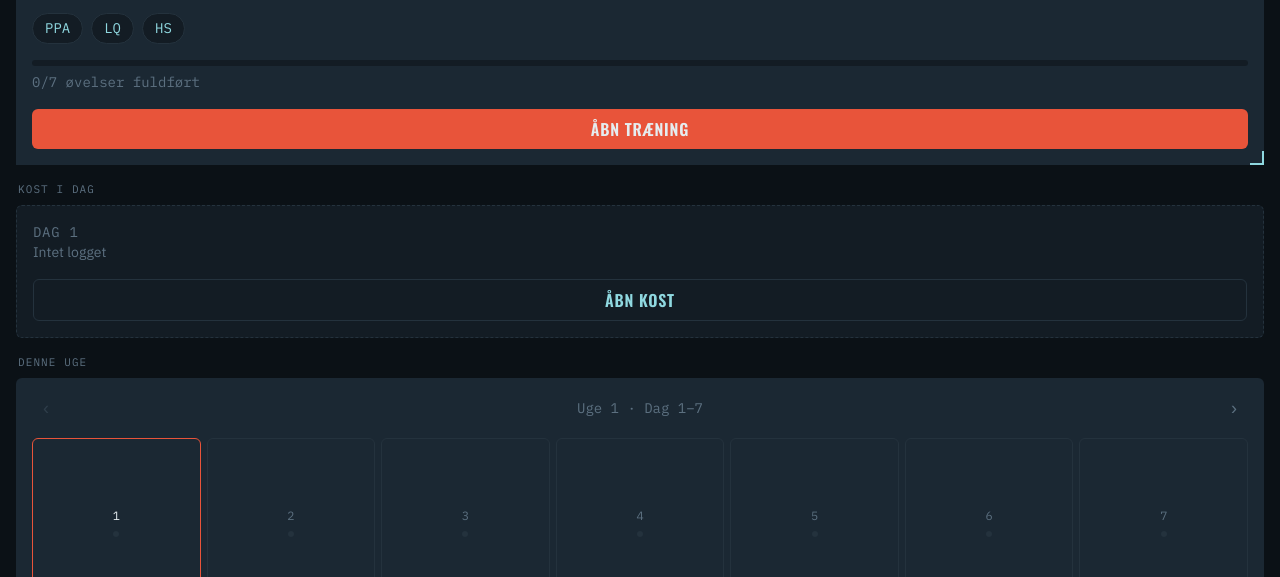
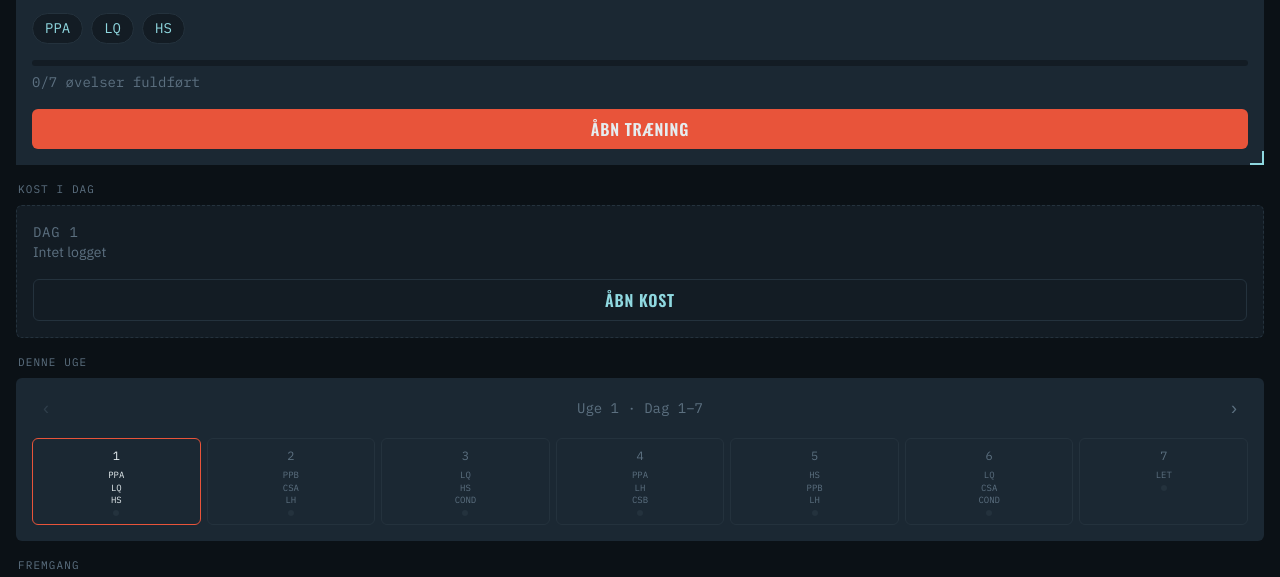
Before and after one commit to NordCreativeGL/Greenland-camp-fitness, a website: page index.html in a window 1280 px wide. Shown: the part 223-800 px from the top of the page. Drawn offline with Linux system fonts and the light colour scheme.

Commit message:
Show session codes in dashboard week strip

```diff
--- a/css/style.css
+++ b/css/style.css
@@ -363,18 +363,26 @@ textarea {
 
 .dashboard-week-day {
   flex: 1;
-  aspect-ratio: 1;
   border: 1px solid var(--color-border);
   border-radius: var(--radius);
+  padding: var(--space-2) 2px;
   display: flex;
   flex-direction: column;
   align-items: center;
-  justify-content: center;
   font-family: var(--font-mono);
   font-size: 12px;
-  gap: 6px;
+  gap: 4px;
   color: var(--color-text-muted);
   cursor: pointer;
+  text-align: center;
+}
+
+.dashboard-week-day-codes {
+  display: flex;
+  flex-direction: column;
+  gap: 1px;
+  font-size: 9px;
+  line-height: 1.3;
 }
 
 .dashboard-week-day.today {
--- a/js/app.js
+++ b/js/app.js
@@ -451,6 +451,19 @@
       const numberEl = document.createElement('div');
       numberEl.textContent = String(dayNumber);
       dayEl.appendChild(numberEl);
+
+      const scheduleEntry = WEEKLY_SCHEDULE[dayNumber - weekStartDay];
+      const codesEl = document.createElement('div');
+      codesEl.className = 'dashboard-week-day-codes';
+      const codes = scheduleEntry.isLightDay
+        ? ['LET']
+        : ['morgen', 'middag', 'aften'].map((session) => getSessionCode(scheduleEntry.sessions[session]));
+      codes.forEach((code) => {
+        const codeEl = document.createElement('div');
+        codeEl.textContent = code;
+        codesEl.appendChild(codeEl);
+      });
+      dayEl.appendChild(codesEl);
 
       const dotEl = document.createElement('div');
       dotEl.className = 'dashboard-week-day-dot';
--- a/sw.js
+++ b/sw.js
@@ -1,4 +1,4 @@
-const CACHE_NAME = 'campapp-v18';
+const CACHE_NAME = 'campapp-v19';
 
 const APP_SHELL = [
   './',
```
